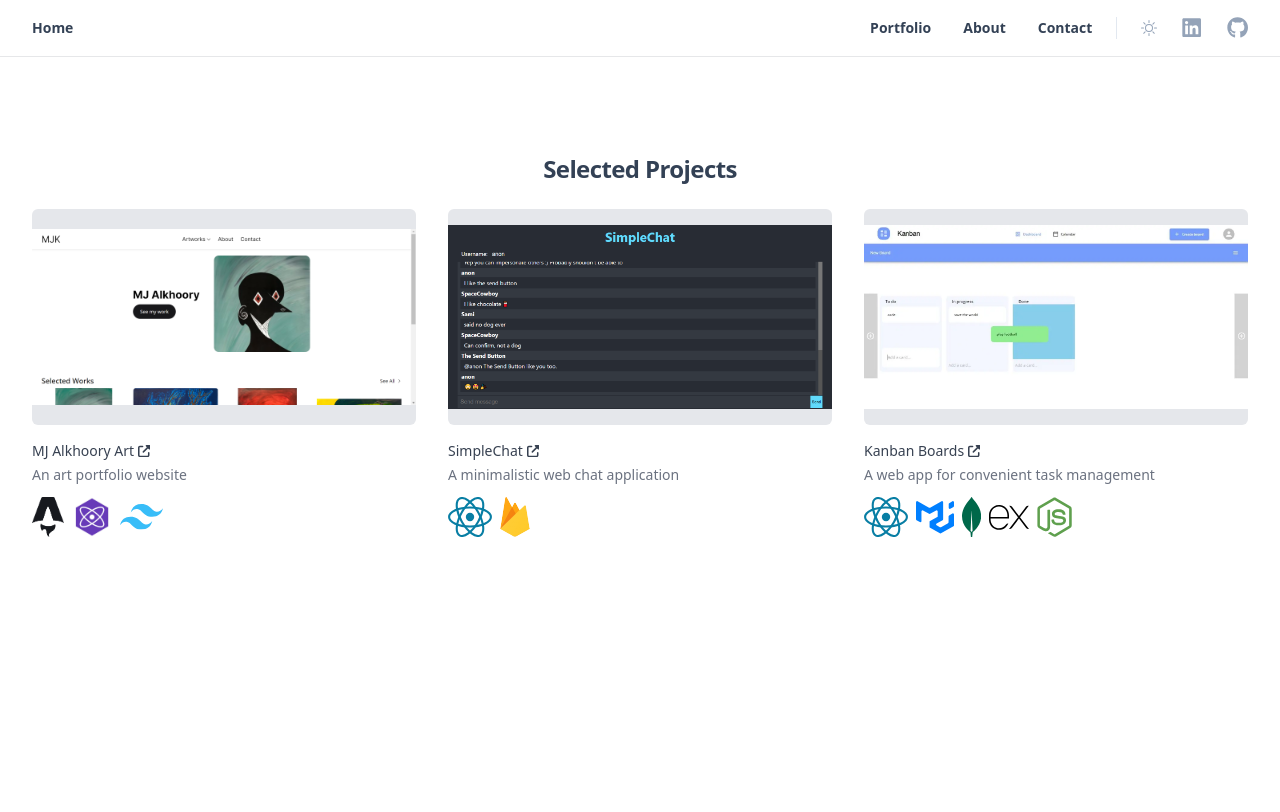
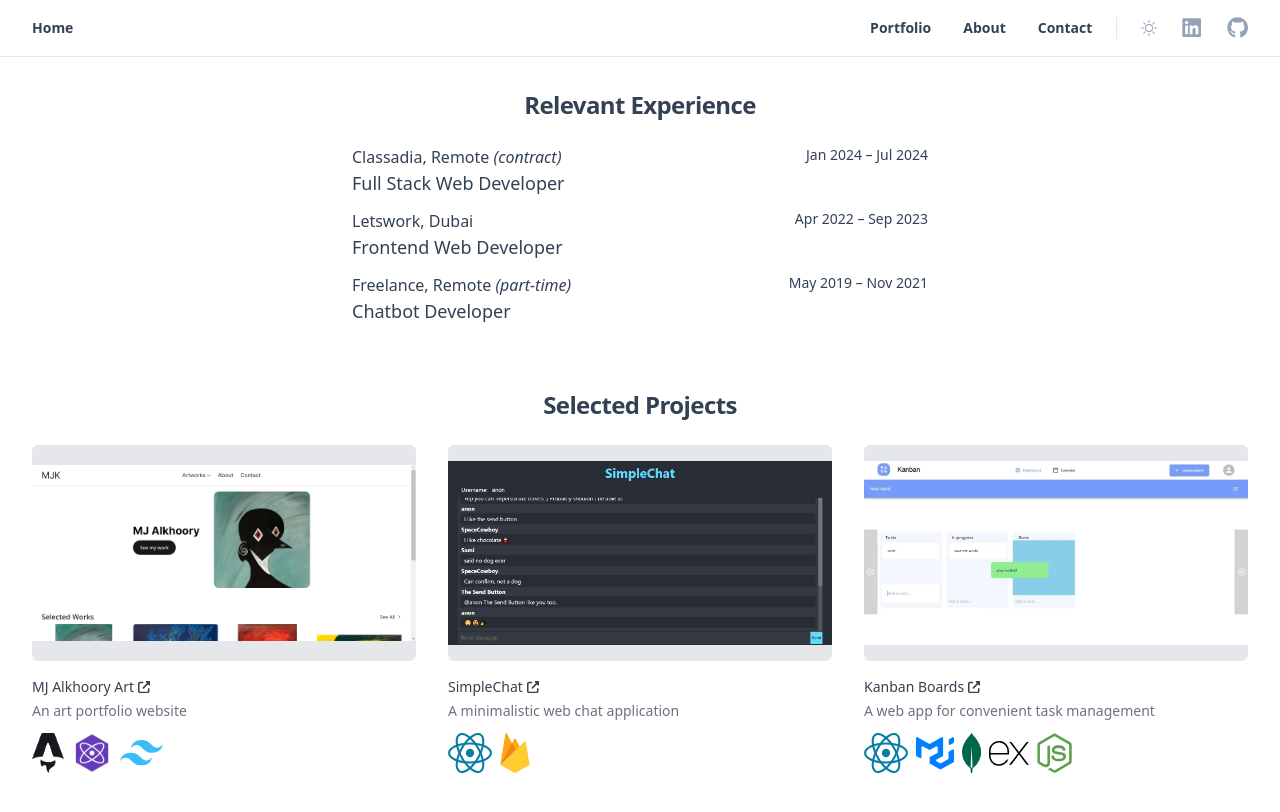
Before and after one commit to samimsu/samimsu.github.io, a React (Vite) app: page /portfolio in a window 1280 px wide. Shown: the top 812 px of the page. Built offline with nearby package versions, Linux system fonts and the light colour scheme.

Commit message:
Add experiences section

```diff
--- a/src/App.css
+++ b/src/App.css
@@ -31,5 +31,9 @@
 }
 
 .page-container {
-  @apply mx-auto max-w-2xl px-4 py-16 sm:px-6 sm:py-24 lg:max-w-7xl lg:px-8;
+  @apply mx-auto max-w-2xl px-4 pt-8 pb-16 sm:px-6 sm:pb-24 lg:max-w-7xl lg:px-8;
 }
+
+.primary-text-color {
+  @apply text-slate-700 dark:text-slate-400;
+}
--- /dev/null
+++ b/src/data/experiences.ts
@@ -0,0 +1,28 @@
+import { ExperienceType } from "../types/types";
+
+const experiences: ExperienceType[] = [
+  {
+    company: "Classadia",
+    location: "Remote",
+    duration: "Jan 2024 – Jul 2024",
+    position: "Full Stack Web Developer",
+    type: "contract",
+    link: "https://www.classadia.com/",
+  },
+  {
+    company: "Letswork",
+    location: "Dubai",
+    duration: "Apr 2022 – Sep 2023",
+    position: "Frontend Web Developer",
+    link: "https://letswork.io/",
+  },
+  {
+    company: "Freelance",
+    location: "Remote",
+    duration: "May 2019 – Nov 2021",
+    position: "Chatbot Developer",
+    type: "part-time",
+  },
+];
+
+export default experiences;
--- a/src/pages/About.tsx
+++ b/src/pages/About.tsx
@@ -13,7 +13,6 @@ const About = () => {
               over 2 years of professional experience in software engineering, I
               specialise in front end development using React.
             </p>
-
             <p>
               I started off as a freelancer in 2019 building chatbots for
               clients online. I moved on to work for Letswork as a Frontend Web
--- a/src/pages/Portfolio.tsx
+++ b/src/pages/Portfolio.tsx
@@ -6,19 +6,49 @@ import { TECHNOLOGIES } from "../constants";
 import Tooltip from "../components/Tooltip";
 import Heading2 from "../components/Heading2";
 import NewTabIcon from "../components/NewTabIcon";
+import experiences from "../data/experiences";
+import { ExperienceType } from "../types/types";
 
 const Portfolio = () => {
   const { isLightMode } = useThemeContext();
 
-  // const renderExperienceSection = () => {
-  //   return (
-  //     <div>
-  //       <div className="mx-auto max-w-2xl px-4 py-16 sm:px-6 sm:py-24 lg:max-w-7xl lg:px-8">
-  //         <Heading2>Experience</Heading2>
-  //       </div>
-  //     </div>
-  //   );
-  // };
+  const renderExperienceSection = () => {
+    const renderExperience = ({
+      company,
+      location,
+      duration,
+      position,
+      type,
+      link,
+    }: ExperienceType) => {
+      return (
+        <div>
+          <div className="flex justify-between flex-col sm:flex-row">
+            <div className="text-md">
+              {link ? (
+                <a href={link} className="hover:underline">
+                  {company}
+                </a>
+              ) : (
+                <>{company}</>
+              )}
+              , {location} {type && <i>({type})</i>}
+            </div>
+            <div className="text-sm">{duration}</div>
+          </div>
+          <div className="font-medium text-lg">{position}</div>
+        </div>
+      );
+    };
+    return (
+      <div>
+        <Heading2>Relevant Experience</Heading2>
+        <div className="mx-auto max-w-xl mt-6 text-left space-y-3 primary-text-color">
+          {experiences.map((experience) => renderExperience(experience))}
+        </div>
+      </div>
+    );
+  };
 
   const renderProjectsSection = () => {
     return (
@@ -69,9 +99,6 @@ const Portfolio = () => {
                             }`}
                           />
                         </div>
-                        {/* <button className="px-4 py-2 font-semibold text-white bg-blue-500 rounded hover:bg-blue-700">
-                            Hover me
-                          </button> */}
                       </Tooltip>
                     </Fragment>
                   ))}
@@ -86,8 +113,8 @@ const Portfolio = () => {
 
   return (
     <RootLayout>
-      <div className="page-container">
-        {/* {renderExperienceSection()} */}
+      <div className="page-container space-y-16">
+        {renderExperienceSection()}
         {renderProjectsSection()}
       </div>
     </RootLayout>
```
Also changed, not shown: src/types/types.ts (+9 -0 lines).
